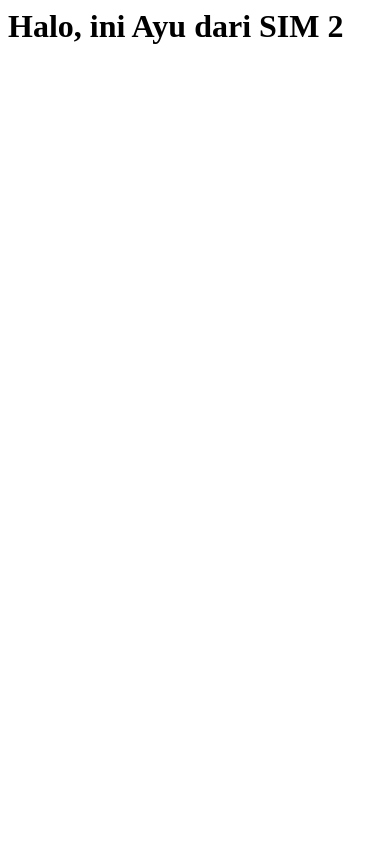
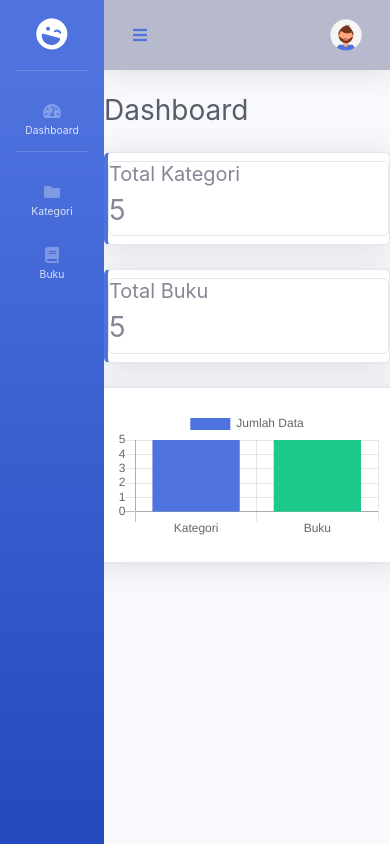
Before and after one commit to aiu212/CI_24_AyuSIM, a CodeIgniter app: page /database/ in a window 390 px wide. Run offline with CodeIgniter, Linux system fonts and the light colour scheme; data comes from the database, SQL or seed files in the repository.

Commit message:
Pertemuan 8

```diff
--- a/application/config/routes.php
+++ b/application/config/routes.php
@@ -49,6 +49,6 @@ defined('BASEPATH') OR exit('No direct script access allowed');
 | Examples:	my-controller/index	-> my_controller/index
 |		my-controller/my-method	-> my_controller/my_method
 */
-$route['default_controller'] = 'hello';
+$route['default_controller'] = 'dashboard';
 $route['404_override'] = '';
 $route['translate_uri_dashes'] = FALSE;
--- /dev/null
+++ b/application/controllers/dashboard.php
@@ -0,0 +1,22 @@
+<?php
+defined('BASEPATH') OR exit('No direct script access allowed');
+
+class dashboard extends CI_Controller{
+
+    public function __construct()
+    {
+        parent::__construct();
+    }
+
+    public function index()
+    {
+        $data['total_kategori']= $this->db->count_all('kategori');
+        $data['total_buku']= $this->db->count_all('buku');
+
+        $this->load->view('templates/header');
+        $this->load->view('templates/sidebar');
+        $this->load->view('templates/topbar');
+        $this->load->view('dashboard/index', $data);
+        $this->load->view('templates/footer');
+    }
+}
--- /dev/null
+++ b/application/views/dashboard/index.php
@@ -0,0 +1,27 @@
+<h1 class="h3 mb-4 text-gray-800">Dashboard</h1>
+
+<div class="row">
+    <!-- kategori -->
+    <div class="col-xl-4 col-md-6 mb-4">
+        <div class="card border-left-primary shadow h-100 py-2">
+            <div class="card body">
+                <h5> Total Kategori</h5>
+                <h3><?= $total_kategori; ?></h3>
+            </div>
+        </div>
+    </div>
+    <!-- buku -->
+    <div class="col-xl-4 col-md-6 mb-4">
+        <div class="card border-left-primary shadow h-100 py-2">
+            <div class="card body">
+                <h5> Total Buku</h5>
+                <h3><?= $total_buku; ?></h3>
+            </div>
+        </div>
+    </div>
+    <div class="card shadow mb-4">
+        <div class="card-body">
+            <canvas id="chartDashboard"></canvas>
+        </div>
+    </div>
+</div>
--- a/application/views/templates/footer.php
+++ b/application/views/templates/footer.php
@@ -1,16 +1,16 @@
-</div>
 </div>
 </div>
 
 <script src="<?= base_url('assets/vendor/jquery/jquery.min.js'); ?>"></script>
-<script src="<?= base_url('assets/vendor/bootstrap/js/bootstrap.bundle.min.js'); ?>"></script>
-<!-- DataTables JS -->
+<script src="<?= base_url('assets/vendor/bootstrap/js/bootstrap.bundle.min.js');?>"></script>
+<!-- DataTables CSS -->
 <script src="<?= base_url('assets/vendor/datatables/jquery.dataTables.min.js') ?>"></script>
 <script src="<?= base_url('assets/vendor/datatables/dataTables.bootstrap4.min.js') ?>"></script>
-<script src="<?= base_url('assets/js/sb-admin-2.min.js'); ?>"></script>
+<script src="<?= base_url('assets/vendor/chart.js/Chart.min.js');?>"></script>
+<script src="<?= base_url('assets/js/sb-admin-2.min.js');?>"></script>
 
 <script>
-    $(document).ready(function() {
+    $(document).ready(function(){
     $('#dataTable').DataTable({
         "language": {
             "search": "Cari:",
@@ -24,5 +24,35 @@
     });
 });
 </script>
+<script>
+    var ctx= document.getElementById("chartDashboard");
+    var chart= new Chart(ctx,{
+        type:'bar',
+        data:{
+            labels:['Kategori', 'Buku'],
+            datasets:[{
+            label:'Jumlah Data',
+            data:[
+                <?= $total_kategori; ?>,
+                <?= $total_buku; ?>
+            ],
+            backgroundColor:[
+                '#4e73df',
+                '#1cc88a'
+            ]
+        }]
+    },
+    options:{
+         responsive: true,
+         scales:{
+              yAxes:[{
+                ticks:{
+                    beginAtZero: true
+                   }
+             }]
+           }
+        }
+    });
+    </script>
 </body>
 </html>
--- a/application/views/templates/sidebar.php
+++ b/application/views/templates/sidebar.php
@@ -10,7 +10,7 @@
 <hr class="sidebar-divider">
 
 <li class="nav-item">
-    <a class="nav-link" href="#">
+    <a class="nav-link" href="<?= site_url('dashboard'); ?>">
         <i class="fas fa-fw fa-tachometer-alt"></i>
         <span>Dashboard</span>
     </a>
```
